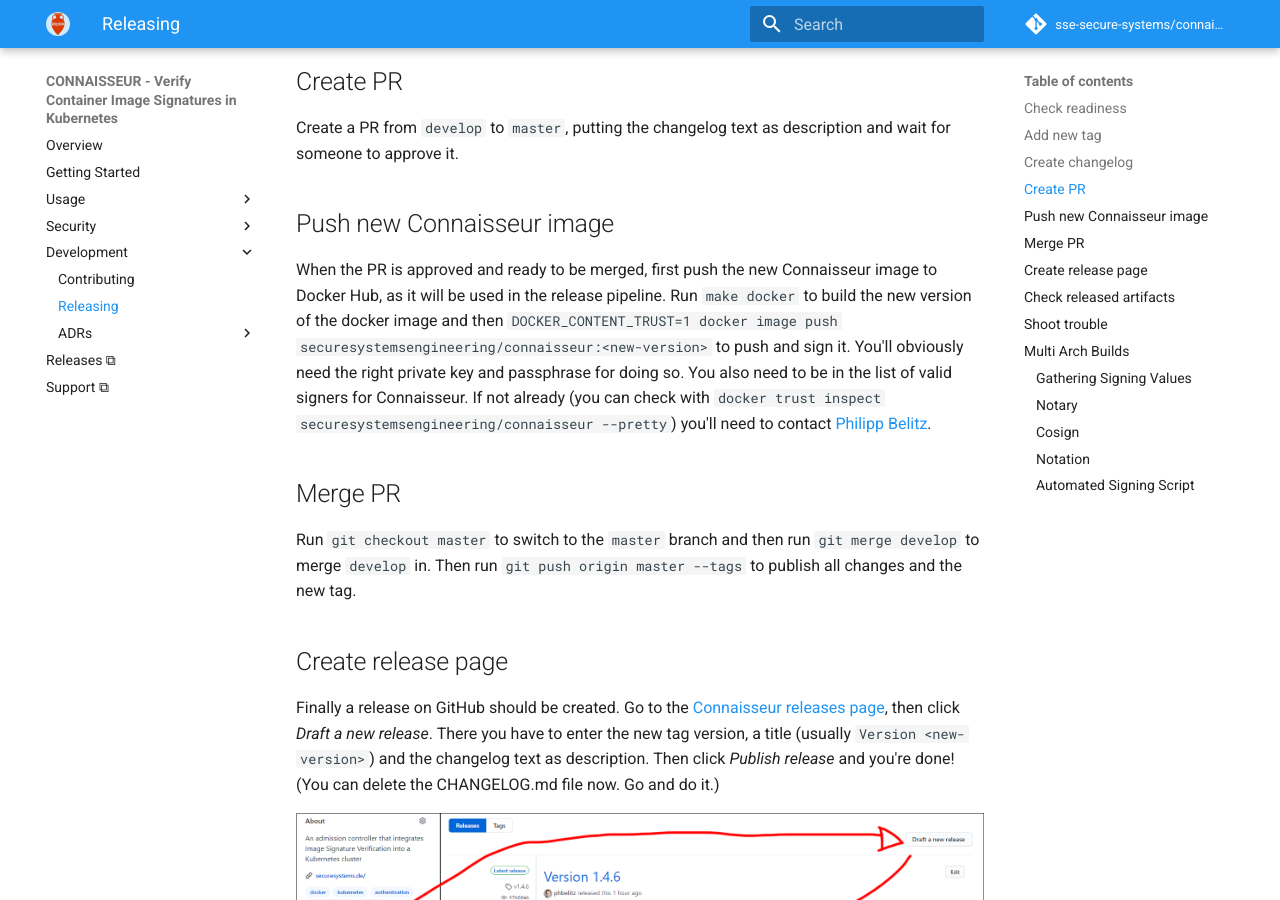
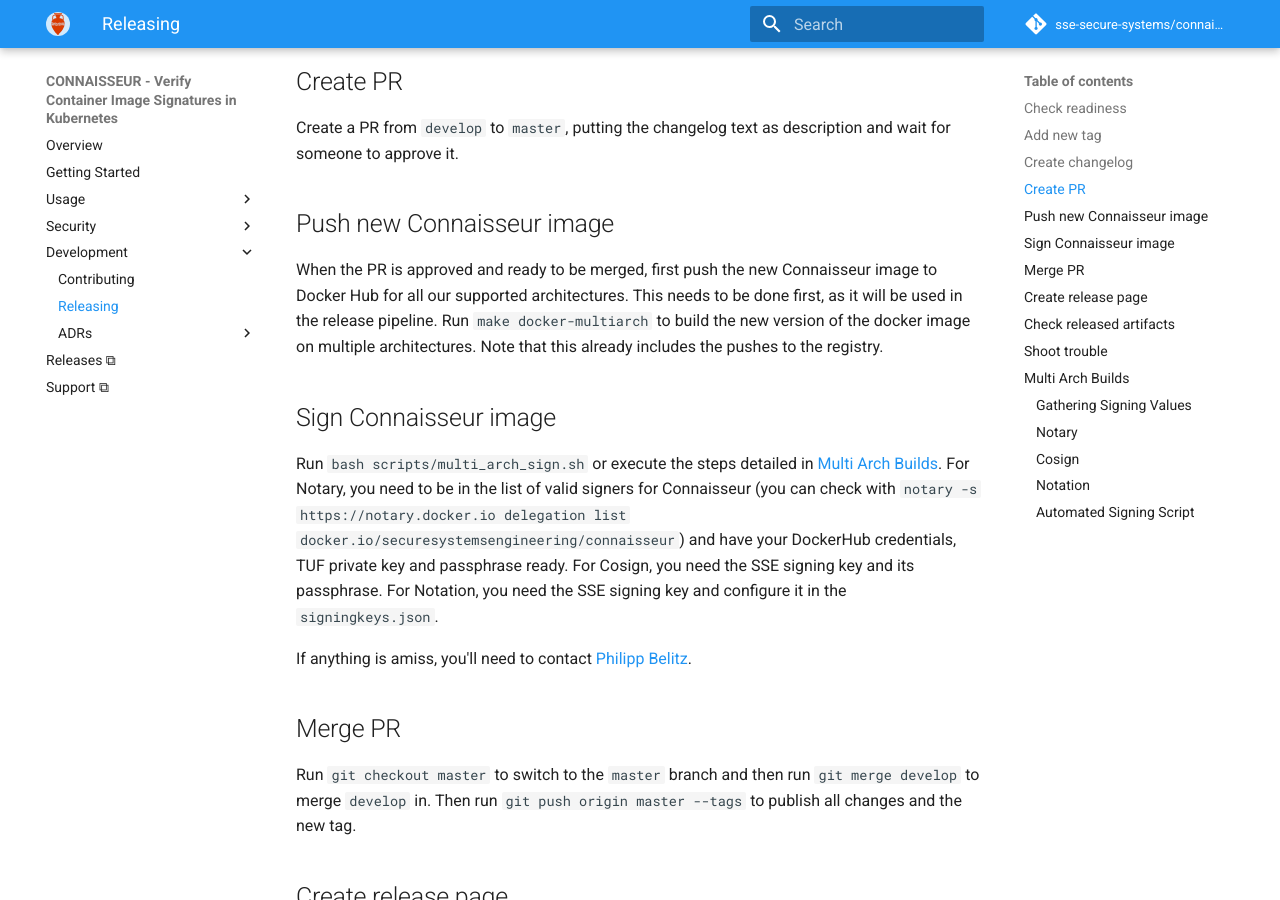
Before and after one commit to sse-secure-systems/connaisseur, an MkDocs documentation site: the page built from docs/RELEASING.md, in a window 1280 px wide and 900 px high, scrolled down 1630 px. Built offline with MkDocs 1.6.1 and Material for MkDocs 9.7.7, drawn with Linux system fonts in a browser that asks for light colours; comment, search, counter and statistics services are not loaded; the version menu is left out.

Commit message:
docs: Fix multiarch release script

```diff
--- a/docs/RELEASING.md
+++ b/docs/RELEASING.md
@@ -47,11 +47,19 @@
 
 ## Push new Connaisseur image
 
-When the PR is approved and ready to be merged, first push the new Connaisseur image to Docker Hub, as it will be used in the release pipeline.
-Run `make docker` to build the new version of the docker image and then `DOCKER_CONTENT_TRUST=1 docker image push securesystemsengineering/connaisseur:<new-version>` to push and sign it.
-You'll obviously need the right private key and passphrase for doing so.
-You also need to be in the list of valid signers for Connaisseur.
-If not already (you can check with `docker trust inspect securesystemsengineering/connaisseur --pretty`) you'll need to contact [Philipp Belitz](mailto:pbe@systemsecurity.com).
+When the PR is approved and ready to be merged, first push the new Connaisseur image to Docker Hub for all our supported architectures.
+This needs to be done first, as it will be used in the release pipeline.
+Run `make docker-multiarch` to build the new version of the docker image on multiple architectures.
+Note that this already includes the pushes to the registry.
+
+## Sign Connaisseur image
+
+Run `bash scripts/multi_arch_sign.sh` or execute the steps detailed in [Multi Arch Builds](#multi-arch-builds).
+For Notary, you need to be in the list of valid signers for Connaisseur (you can check with `notary -s https://notary.docker.io delegation list docker.io/securesystemsengineering/connaisseur`) and have your DockerHub credentials, TUF private key and passphrase ready.
+For Cosign, you need the SSE signing key and its passphrase.
+For Notation, you need the SSE signing key and configure it in the `signingkeys.json`.
+
+If anything is amiss, you'll need to contact [Philipp Belitz](mailto:pbe@systemsecurity.com).
 
 ## Merge PR
 
```
Also changed, not shown: 1 other file.
